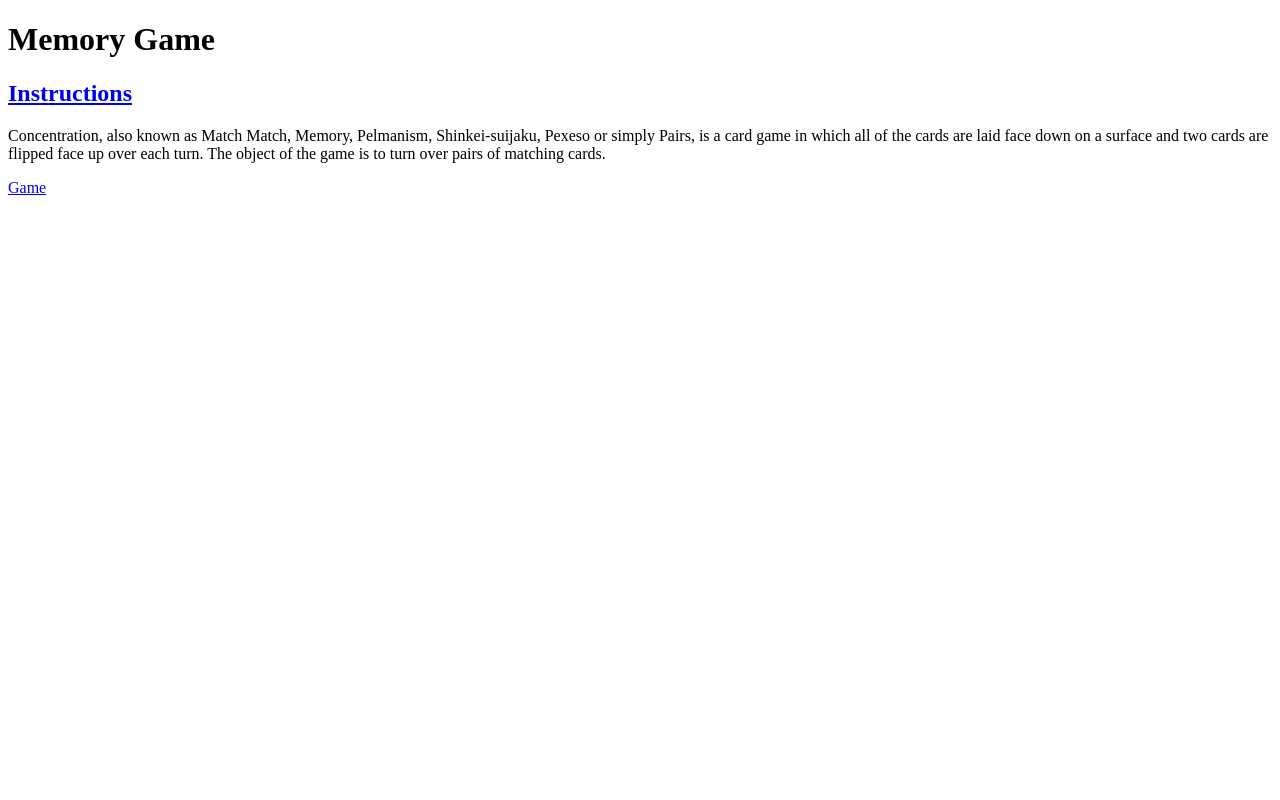
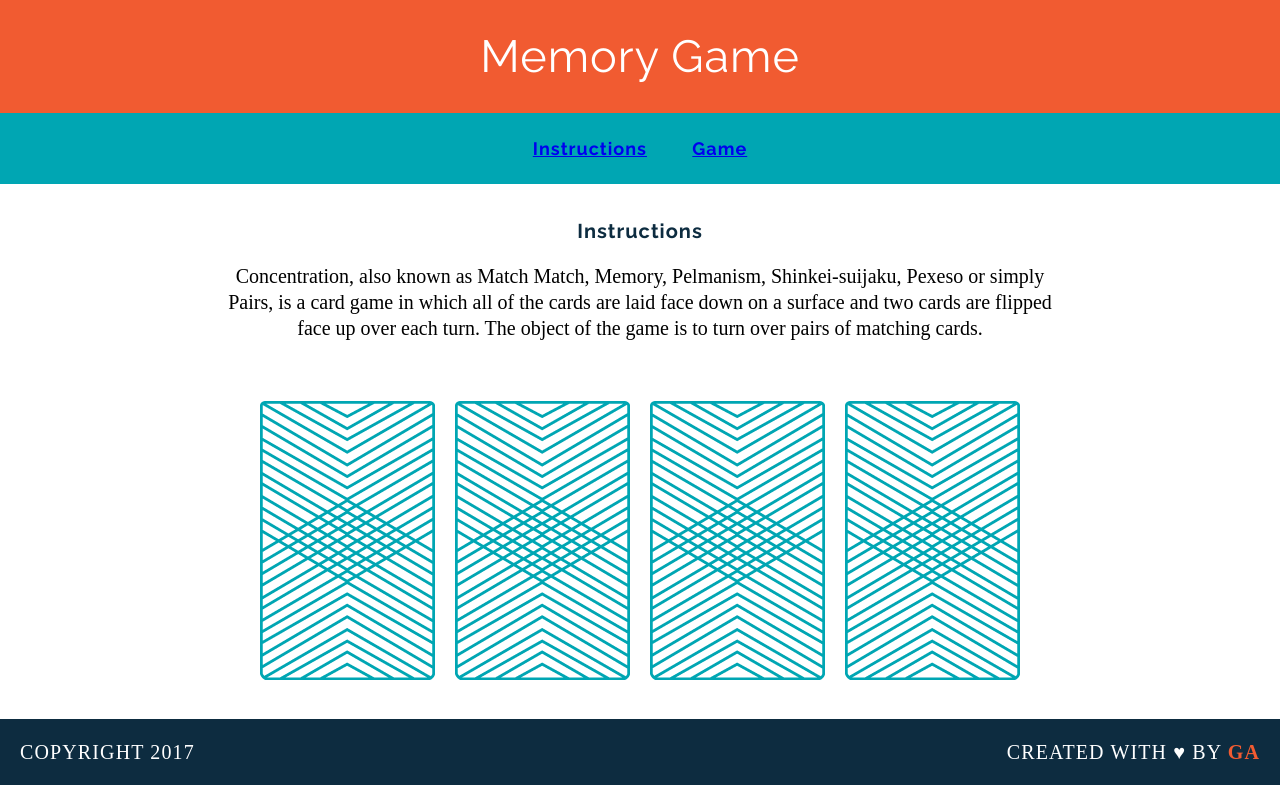
Before and after one commit to samgehret/memory_game, a plain HTML site: page index.html in a window 1280 px wide. Drawn offline with Linux system fonts and the light colour scheme; a web font is replaced by a local one.

```diff
--- /dev/null
+++ b/css/style.css
@@ -0,0 +1,90 @@
+body {
+text-align: center;
+margin: 0;
+}
+header{
+background-color: #F15B31;
+color: #FFFFFF;
+padding: 30px 20px 30px 20px;
+}
+
+nav{
+background-color: #00A6B3;
+color: #FFFFFF;
+padding: 10px 0px 10px 0px;
+}
+
+h1 {
+font-family: "Raleway", sans-serif;
+font-weight: 400;
+letter-spacing: 1px;
+font-size: 45px;
+margin: 0;
+}
+
+h2{
+font-family: "Raleway", sans-serif;;
+letter-spacing: 1px;
+font-weight: 600px;
+font-size: 18px;
+}
+h3{
+font-family: "Raleway", sans-serif;;
+color: #0D2C40;
+letter-spacing: 1px;
+font-weight: 600px;
+font-size: 20px;
+}
+
+p {
+font-family: "Droid Serif", serif;
+line-height: 26px;
+font-size: 20px;
+}
+.copyright{
+	float: left;
+}
+.message{
+	float: right;
+}
+
+a{
+	margin: 0px 20px 0px 20px;
+	border-bottom: 2px solid transparent;
+}
+
+a:hover {
+border-color: white;
+}
+
+
+main{
+	width: 850px;
+	margin: 35px auto 35px auto;
+}
+footer {
+	text-transform: uppercase;
+	padding: 0px 20px 0px 20px;
+	background-color: #0D2C40;
+	color: white;
+	font-size: 14px;
+	letter-spacing: .08em;
+	font-weight: 500;
+}
+
+img{
+	margin: 40px 8px 0px 8px;
+}
+.clearfix:after {
+visibility: hidden;
+display: block;
+content: " ";
+clear: both;
+height: 0;
+font-size: 0;
+}
+
+.name{
+	color: #F15B31;
+	font-weight: 700;
+}
--- a/index.html
+++ b/index.html
@@ -2,12 +2,33 @@
 <html>
 <head>
 	<title>Memory Card Game</title>
+	<link href="https://fonts.googleapis.com/css?family=Droid+Serif|Raleway:400,500,600,700" rel="stylesheet">
+	<link href="css/style.css" rel="stylesheet" type="text/css">
 </head>
 <body>
+	<header>
 	<h1>Memory Game</h1>
-	<h2><a href="#">Instructions</a></h2>
+	</header>
+
+	<nav><h2><a href="#">Instructions</a> <a href="#">Game</a></h2></nav>
+	<main>
+<h3>Instructions</h3>
+
 	<p>Concentration, also known as Match Match, Memory, Pelmanism, Shinkei-suijaku, Pexeso or simply Pairs, is a card game in which all of the cards are laid face down on a surface and two cards are flipped face up over each turn. The object of the game is to turn over pairs of matching cards.</p>
-	<a href="#">Game</a>
 
+
+
+	<div>
+		<img src="images/back.png" alt="Queen of Diamonds">
+		<img src="images/back.png" alt="Queen of Hearts">
+		<img src="images/back.png" alt="King of Diamonds">
+		<img src="images/back.png" alt="King of Hearts">
+	</div>
+	</main>
+	<footer class="clearfix">
+		<p class="copyright">Copyright 2017</p>
+		<p class="message">Created with &hearts; by <span class="name">GA</span></p>
+	</footer>
 </body>
+<script src="js/main.js"></script>
 </html>
--- /dev/null
+++ b/js/main.js
@@ -0,0 +1,8 @@
+console.log("Up and running!");
+var cardOne = "queen";
+var cardTwo = "king";
+var cardThree = "queen";
+var cardFour = "king";
+
+console.log("User flipped " + cardOne);
+console.log("User flipped " + cardThree);
```
Also changed, not shown: images/back.png (added), images/king-of-diamonds.png (added), images/king-of-hearts.png (added), images/queen-of-diamonds.png (added), images/queen-of-hearts.png (added), 1 other file.
